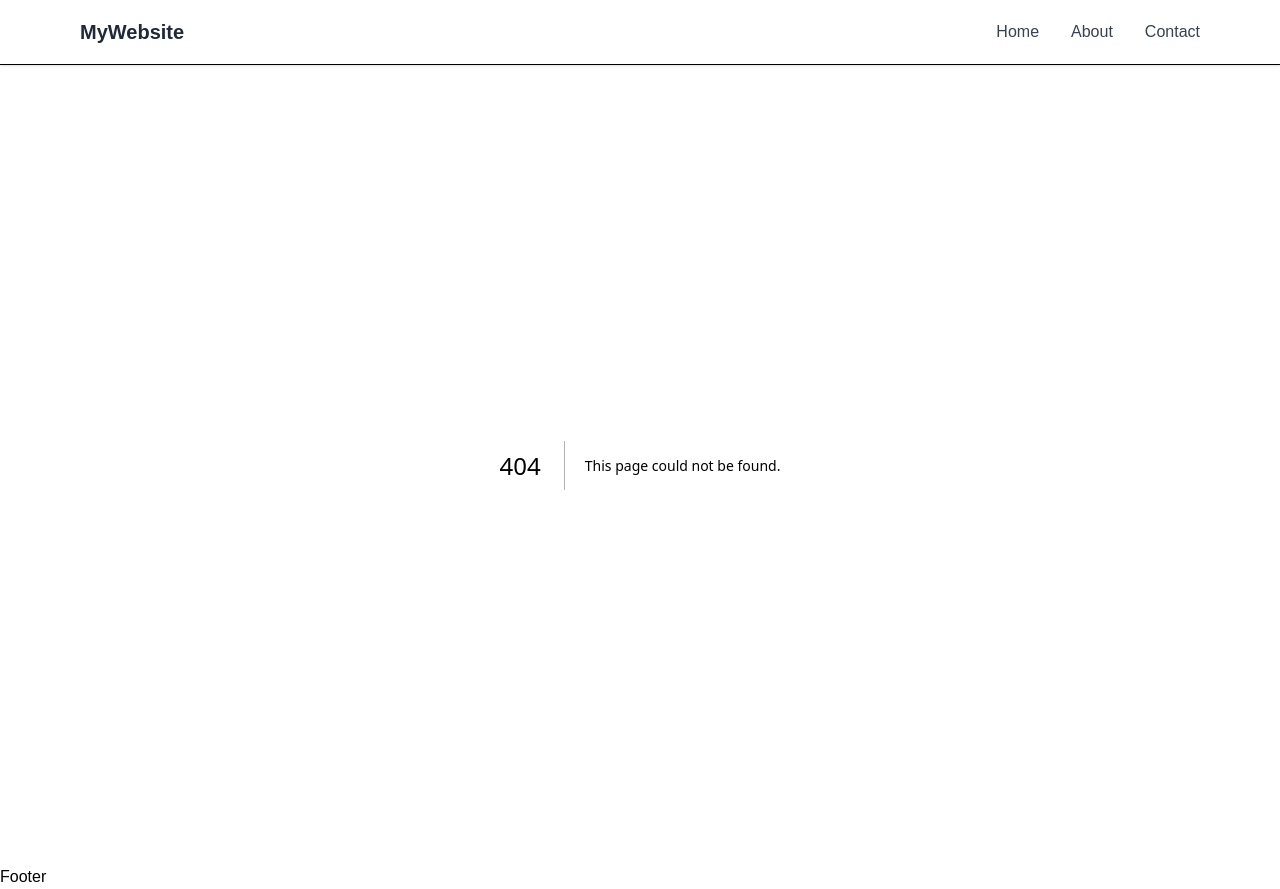
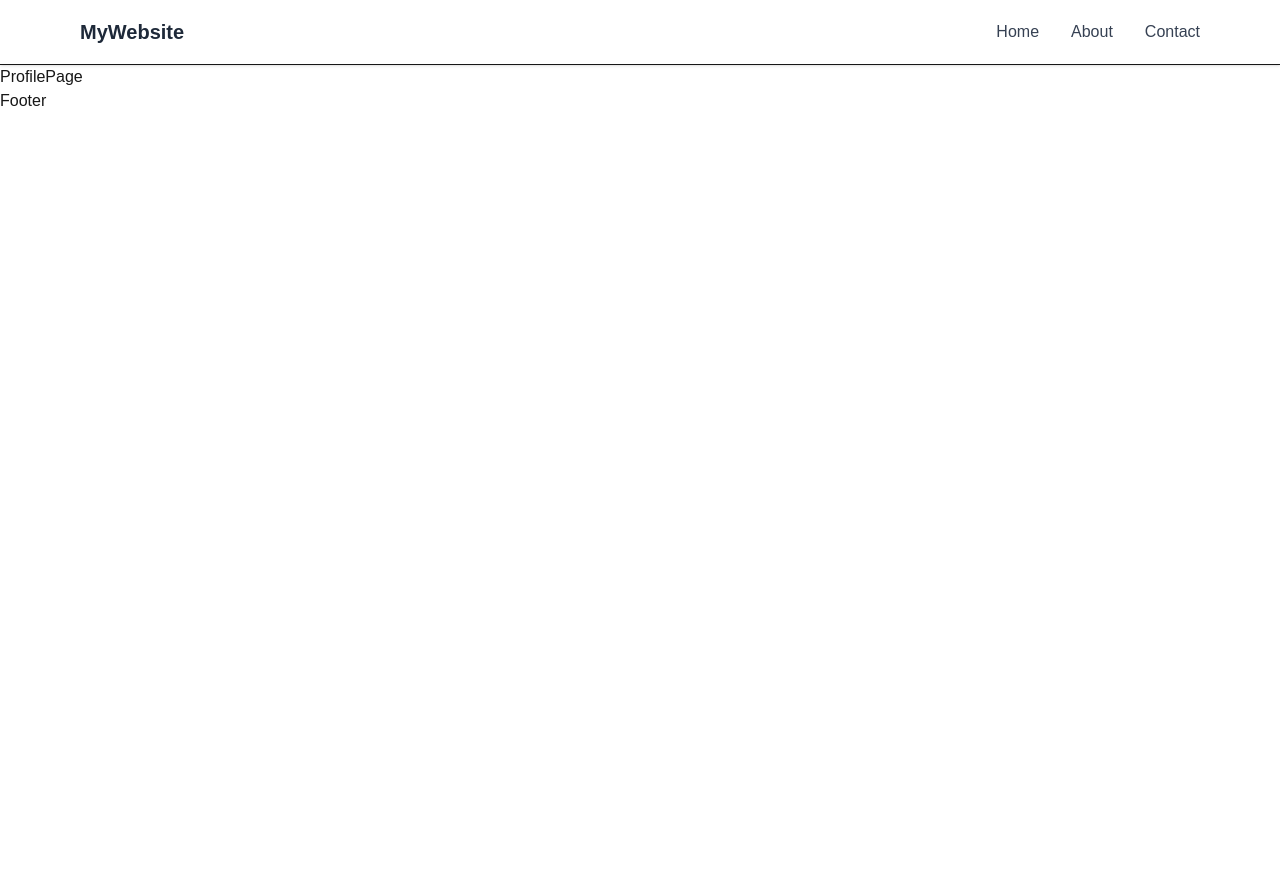
Before and after one commit to shivam108ku/NextjsLearning, a Next.js app: page /profile in a window 1280 px wide. Before the commit this address had no page. After the commit the page ends 800 px from the top, so only its background shows below. Built offline with nearby package versions, Linux system fonts and the light colour scheme.

Commit message:
add profile page component

```diff
--- /dev/null
+++ b/app/profile/page.tsx
@@ -0,0 +1,9 @@
+import React from 'react'
+
+const ProfilePage = () => {
+  return (
+    <div>ProfilePage</div>
+  )
+}
+
+export default ProfilePage
```
